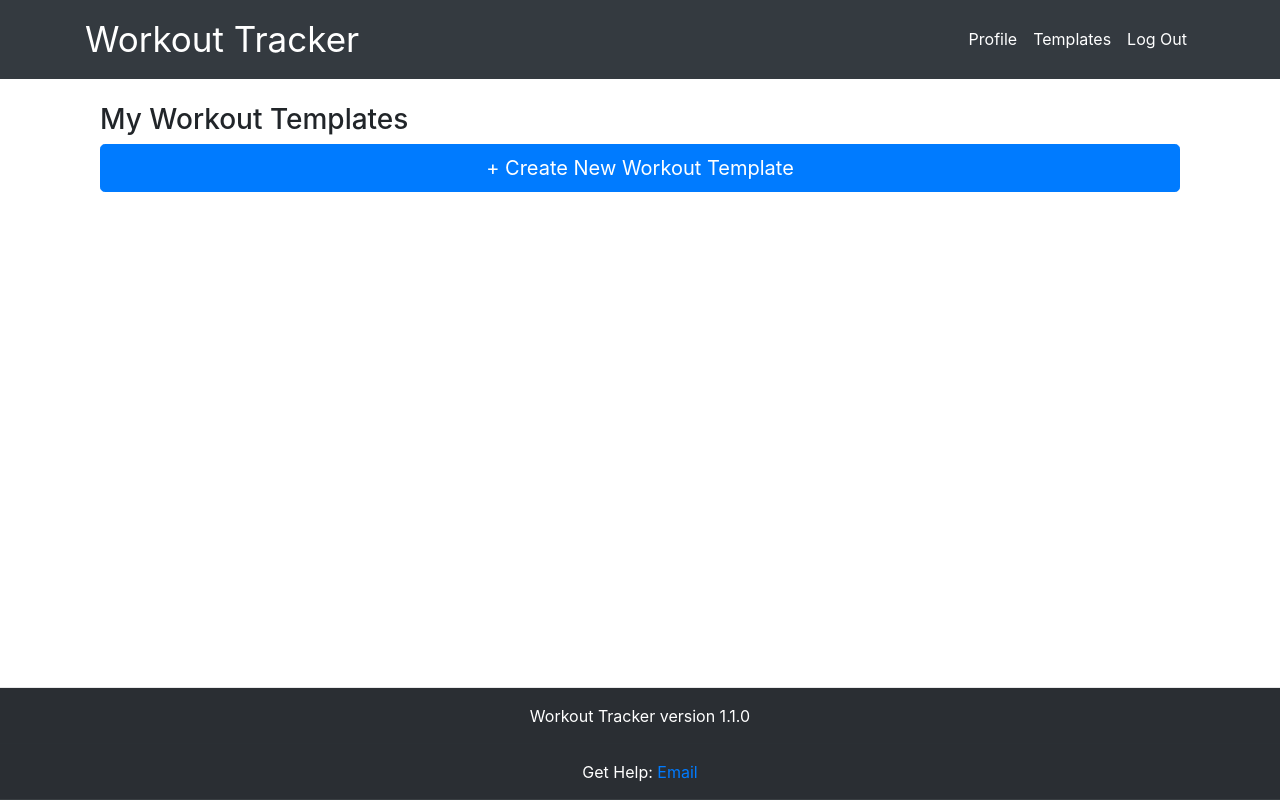
After one commit to Tharindu-h/workout_tracker, a Django app: page /templates in a window 1280 px wide. The commit adds this page. Run offline with Django 4.2, Linux system fonts and the light colour scheme; the visitor is signed in with stand-in values (Sample User, id 1); data that the repository does not hold is empty; parts of the project's set-up code (start-up, migrations or seed data) failed here and were passed over; some libraries are stand-ins or nearby versions.

Commit message:
Add url for workout templates view

```diff
--- a/workout/templates/workout/base.html
+++ b/workout/templates/workout/base.html
@@ -28,7 +28,7 @@
                 <a class="nav-item nav-link" href="{% url 'profile' %}">Profile</a>
               </li>
               <li class="nav-item active">
-                <a class="nav-item nav-link" href="#">Templates</a>
+                <a class="nav-item nav-link" href="{% url 'templates_overview' %}">Templates</a>
               </li>
               <li class="nav-item active">
                 <a class="nav-item nav-link" href="{% url 'logout' %}">Log Out</a>
--- /dev/null
+++ b/workout/templates/workout/templates.html
@@ -0,0 +1,25 @@
+{% extends "workout/base.html" %}
+{% block content %}
+  <div class="container">
+    <h3>My Workout Templates</h3>
+  </div>
+  <div class="container">
+    <a class="btn btn-primary btn-block btn-lg" href="#">+ Create New Workout Template</a>
+  </div>
+  {% for template in templates %}
+  <div class="container mt-4">
+    <div class="card" style="">
+      <div class="card-body">
+        <h5 class="card-title font-weight-bold">{{ template.name}}</h5>
+        <p class="card-text">{{ template.description }}</p>
+        <a href="{% url 'workout_detail' workout.pk %}" class="btn btn-primary">Workout Detail</a>
+        <a href="{% url 'workout_update' workout.pk %}" class="btn btn-secondary">Update Workout</a>
+        <div class="row mt-1"></div>
+        <a href="{% url 'workout_clone' workout.pk %}" class="btn btn-outline-success">Clone Workout</a>
+        <a href="{% url 'workout_delete' workout.pk %}" class="btn btn-outline-danger">Delete Workout</a>
+      </div>
+    </div>
+  </div>
+
+  {% endfor %}
+{% endblock %}
--- a/workout/urls.py
+++ b/workout/urls.py
@@ -5,6 +5,7 @@ from .api import ExerciseTypeAPI
 
 urlpatterns = [
   path('', WorkoutsOverView.as_view(), name="workout_overview"),
+  path('templates', TemplatesOverView.as_view(), name="templates_overview"),
   path('details/<int:pk>', WorkoutDetailsView.as_view(), name="workout_detail"),
   path('create', workout_create_view, name="workout_create"),
   path('update/<int:pk>', workout_edit_view, name="workout_update"),
--- a/workout/views.py
+++ b/workout/views.py
@@ -150,10 +150,10 @@ def workout_clone_view(request, pk):
     workout.exercises.add(curr_exercise)
   return redirect('workout_update', workout.pk)
 
-class WorkoutsOverView(LoginRequiredMixin, TemplateView):
+class TemplatesOverView(LoginRequiredMixin, TemplateView):
 	template_name = 'workout/templates.html'
 
 	def get_context_data(self, **kwargs):
 		context = super().get_context_data(**kwargs)
-		context['templates'] = Template.objects.filter(user__pk=self.request.user.id)
+		context['templates'] = Template.objects.filter(Q(user__id=1) | Q(user__pk=self.request.user.id))
 		return context
```
